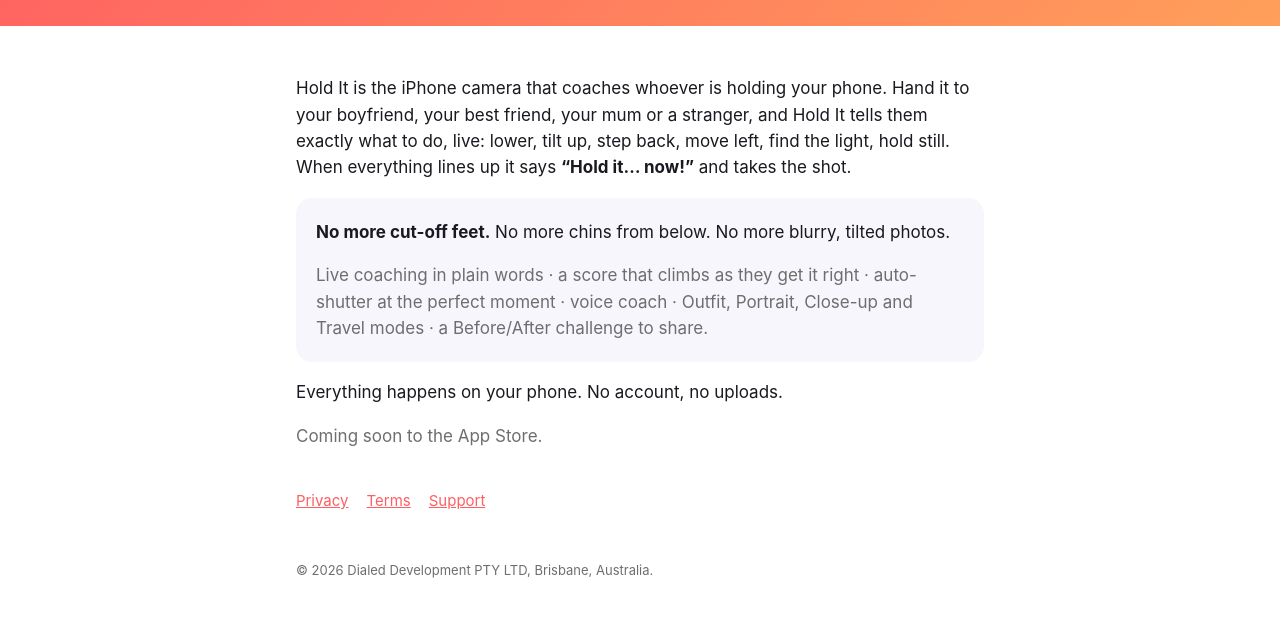
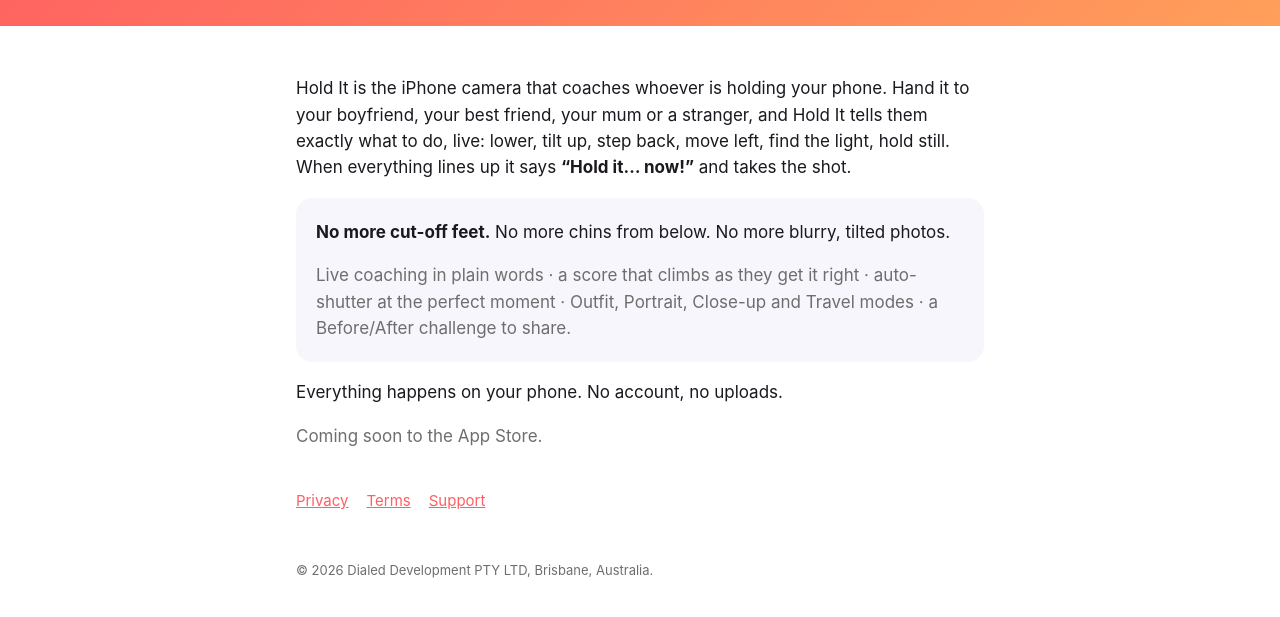
Before and after one commit to PrinceEgypt6/holdit-site, a plain HTML site: page index.html in a window 1280 px wide. Shown: the part 131-748 px from the top of the page. Drawn offline with Linux system fonts and the light colour scheme.

Commit message:
Home page: remove voice coach
Co-Authored-By: Claude Opus 5.5 <noreply@anthropic.com>

```diff
--- a/index.html
+++ b/index.html
@@ -16,7 +16,7 @@
 <p>Hold It is the iPhone camera that coaches whoever is holding your phone. Hand it to your boyfriend, your best friend, your mum or a stranger, and Hold It tells them exactly what to do, live: lower, tilt up, step back, move left, find the light, hold still. When everything lines up it says <strong>“Hold it… now!”</strong> and takes the shot.</p>
 <div class="card">
 <p><strong>No more cut-off feet.</strong> No more chins from below. No more blurry, tilted photos.</p>
-<p class="muted">Live coaching in plain words · a score that climbs as they get it right · auto-shutter at the perfect moment · voice coach · Outfit, Portrait, Close-up and Travel modes · a Before/After challenge to share.</p>
+<p class="muted">Live coaching in plain words · a score that climbs as they get it right · auto-shutter at the perfect moment · Outfit, Portrait, Close-up and Travel modes · a Before/After challenge to share.</p>
 </div>
 <p>Everything happens on your phone. No account, no uploads.</p>
 <p class="muted">Coming soon to the App Store.</p>
```
